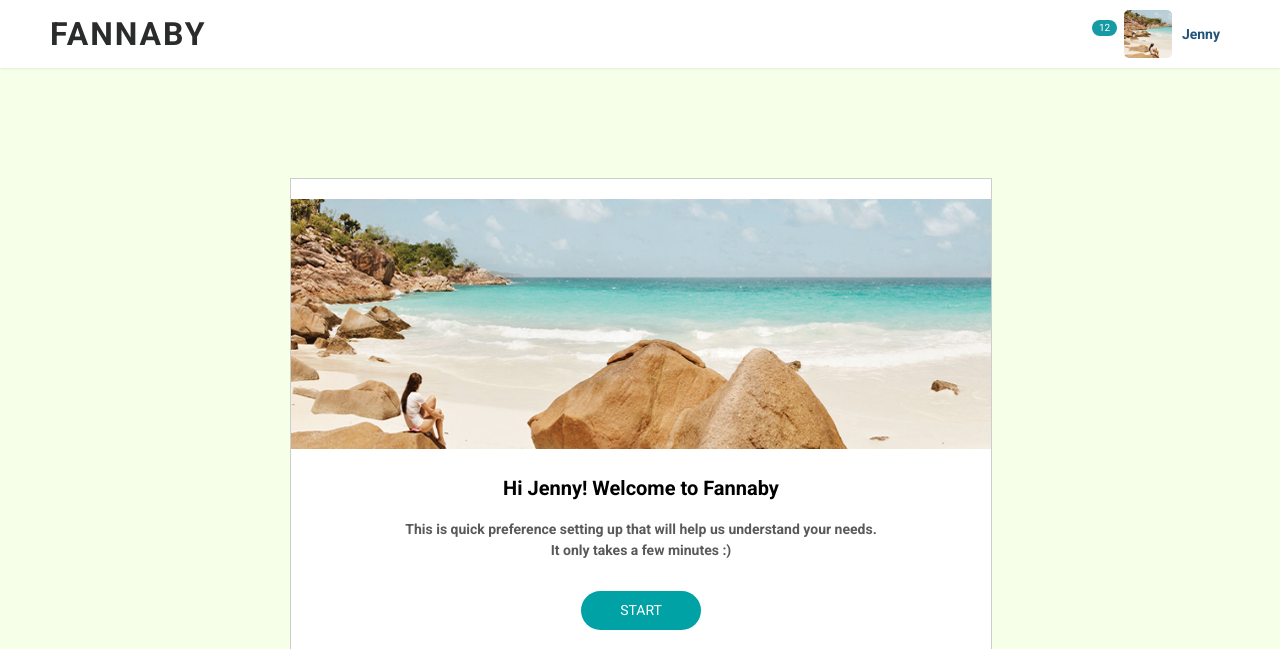
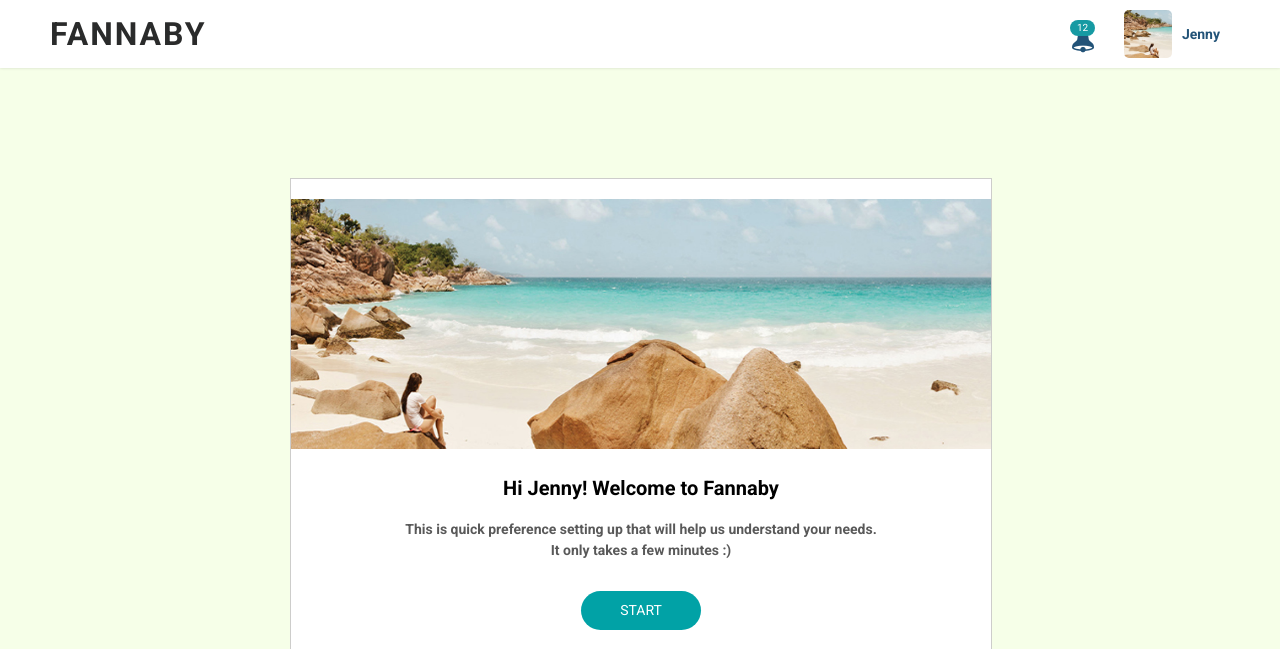
Before and after one commit to movila/turbo-avenger, a PHP site: page /welcome.html in a window 1280 px wide. Shown: the top 649 px of the page. Run offline with PHP 8.4, Linux system fonts and the light colour scheme; style sheets or scripts are compiled from the project's sources; some libraries are stand-ins or nearby versions.

Commit message:
finished

```diff
--- a/fannaby/complete.html
+++ b/fannaby/complete.html
@@ -8,7 +8,6 @@
         <meta name="viewport" content="width=device-width, initial-scale=1">
 		<meta name="keywords" content="HTML,CSS">
 
-        <link rel="stylesheet" href="http://i.icomoon.io/public/temp/18c9c5df74/Fannaby/style.css">
         <link href='http://fonts.googleapis.com/css?family=Roboto:400,700' rel='stylesheet' type='text/css'>
         <link rel="stylesheet/less" type="text/css" href="less/fannaby.less">
 
--- a/fannaby/less/fannaby.less
+++ b/fannaby/less/fannaby.less
@@ -6,6 +6,7 @@
 @import "normalize.less";
 @import "print.less";
 @import "common-style.less";
+@import "icons.less";
 
 // Core LESS
 @import "header.less";
--- a/fannaby/preference.html
+++ b/fannaby/preference.html
@@ -8,7 +8,6 @@
         <meta name="viewport" content="width=device-width, initial-scale=1">
 		<meta name="keywords" content="HTML,CSS">
 
-        <link rel="stylesheet" href="http://i.icomoon.io/public/temp/18c9c5df74/Fannaby/style.css">
         <link href='http://fonts.googleapis.com/css?family=Roboto:400,700' rel='stylesheet' type='text/css'>
         <link rel="stylesheet/less" type="text/css" href="less/fannaby.less">
 
--- a/fannaby/welcome.html
+++ b/fannaby/welcome.html
@@ -8,7 +8,6 @@
         <meta name="viewport" content="width=device-width, initial-scale=1">
 		<meta name="keywords" content="HTML,CSS">
 
-        <link rel="stylesheet" href="http://i.icomoon.io/public/temp/18c9c5df74/Fannaby/style.css">
         <link href='http://fonts.googleapis.com/css?family=Roboto:400,700' rel='stylesheet' type='text/css'>
         <link rel="stylesheet/less" type="text/css" href="less/fannaby.less">
 
```
